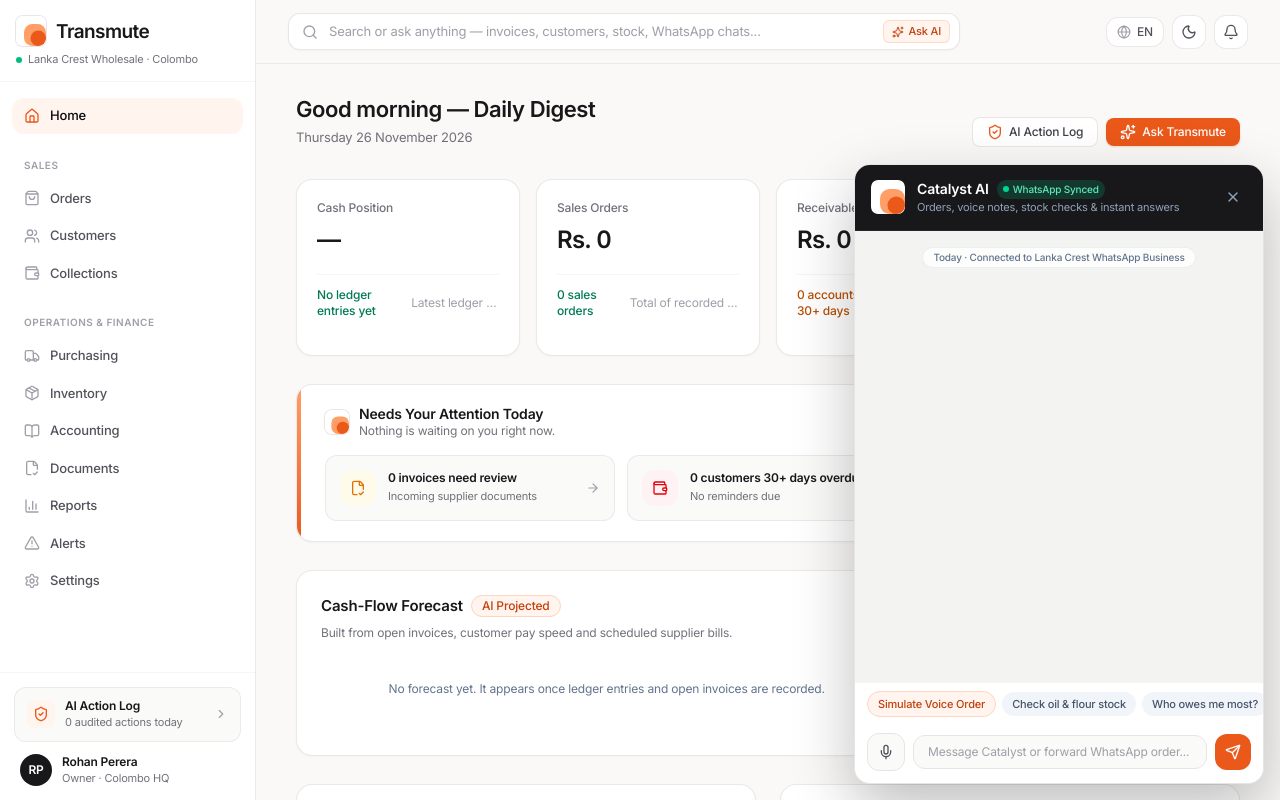
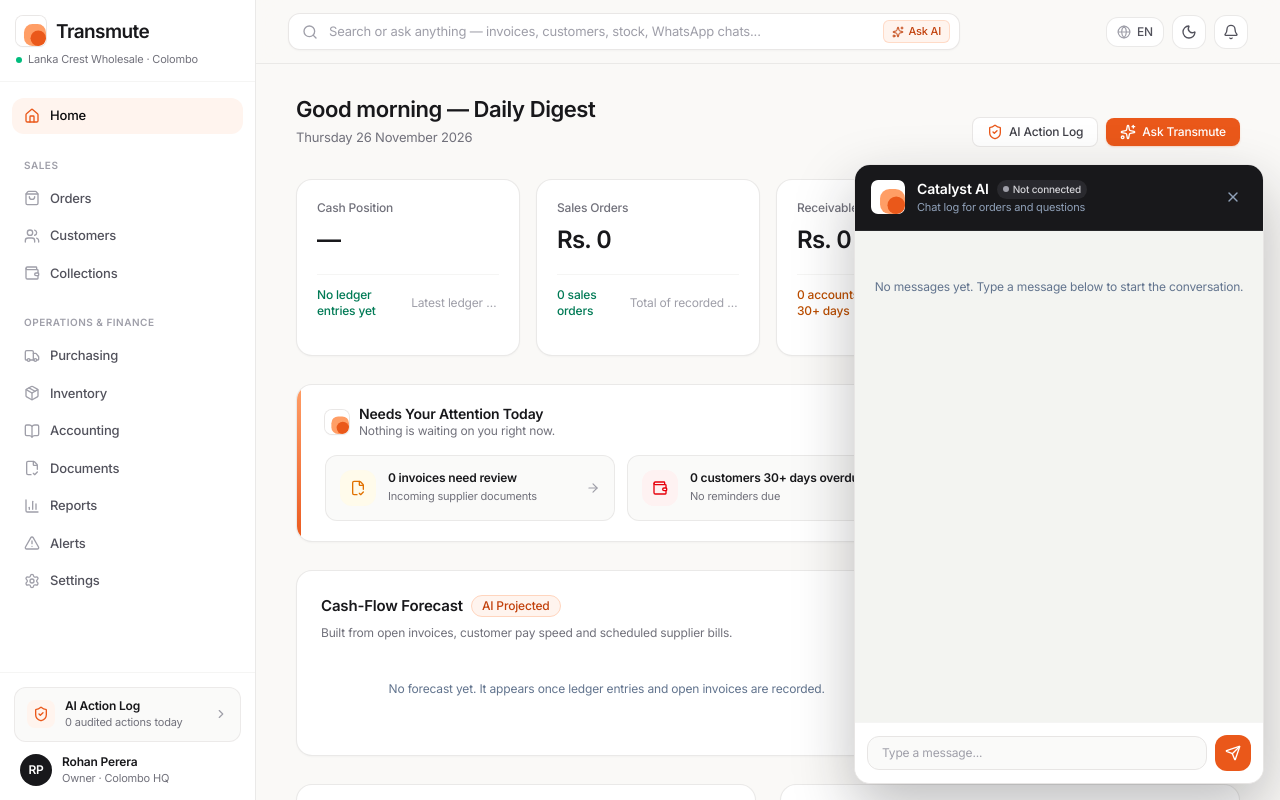
Before and after one commit to shihaz6/TransMute, a React (Vite) app in the folder frontend/: page / in a window 1280 px wide. Both pictures are taken after a click on the button "Catalyst AI". Shown: the top 800 px of the page. Built offline with nearby package versions, Linux system fonts and the light colour scheme; the HTML template or start-up script is replaced by a standard one.

Commit message:
Catalyst: remove scripted replies, simulated voice orders and canned data

```diff
--- a/frontend/src/components/overlays/CatalystPanel.tsx
+++ b/frontend/src/components/overlays/CatalystPanel.tsx
@@ -3,12 +3,10 @@ import {
   Check,
   CheckCheck,
   ExternalLink,
-  Mic,
   PackageCheck,
   Pause,
   Play,
   Send,
-  Sparkles,
   X,
 } from 'lucide-react';
 import { useErp } from '@/context/ErpContext';
@@ -16,6 +14,13 @@ import { Button, cn } from '@/components/ui/Primitives';
 import { TransmuteMark } from '@/components/ui/TransmuteLogo';
 import { formatRs } from '@/utils/format';
 import { CatalystMessage } from '@/types/erp';
+
+const NOT_CONNECTED_REPLY =
+  'Catalyst is not connected to an AI service yet, so it cannot check stock, balances or orders. Your message has been saved in this chat.';
+
+function nowLabel(): string {
+  return new Date().toLocaleTimeString([], { hour: '2-digit', minute: '2-digit' });
+}
 
 export function CatalystPanel() {
   const {
@@ -32,7 +37,6 @@ export function CatalystPanel() {
   const [input, setInput] = useState('');
   const [playingId, setPlayingId] = useState<string | null>(null);
   const [playProgress, setPlayProgress] = useState(0);
-  const [recordingVoice, setRecordingVoice] = useState(false);
   const scrollRef = useRef<HTMLDivElement>(null);
 
   useEffect(() => {
@@ -55,6 +59,7 @@ export function CatalystPanel() {
     return () => clearInterval(interval);
   }, [playingId]);
 
+  // Confirms a draft order that is already in the ERP (shown when a message carries an order preview).
   const handleConfirmOrder = (msgId: string, orderId: string, customer: string) => {
     setCatalystMessages((prev) =>
       prev.map((m) =>
@@ -69,14 +74,13 @@ export function CatalystPanel() {
     addAiLog({
       module: 'Catalyst',
       action: `Confirmed & invoiced ${orderId} for ${customer} via Catalyst chat`,
-      reason: 'Owner tapped Confirm & Invoice after stock availability check passed.',
-      confidence: 97,
-      approvedBy: 'Rohan (Owner)',
+      reason: 'Owner confirmed the order in Catalyst.',
+      approvedBy: 'Owner',
       outcome: 'approved',
     });
     addToast({
-      title: `Order ${orderId} Confirmed & Invoiced`,
-      description: `WhatsApp invoice PDF sent to ${customer}.`,
+      title: `Order ${orderId} confirmed & invoiced`,
+      description: `${customer} · invoice ready.`,
       variant: 'success',
     });
   };
@@ -88,141 +92,17 @@ export function CatalystPanel() {
       id: `cat-u-${Date.now()}`,
       sender: 'user',
       senderLabel: 'You (Owner)',
-      timestamp: 'Just now',
+      timestamp: nowLabel(),
       text: trimmed,
     };
-    setCatalystMessages((prev) => [...prev, userMsg]);
-    setInput('');
-
-    setTimeout(() => {
-      const lower = trimmed.toLowerCase();
-      let replyText =
-        'Checked your live ERP data: Cash position is Rs. 4,860,000, 3 supplier invoices need review, and Prima Wheat Flour 25kg is down to 24 bags (1.5 days of cover). Would you like me to draft a reorder PO?';
-      if (lower.includes('stock') || lower.includes('oil') || lower.includes('flour') || lower.includes('coconut')) {
-        replyText =
-          'Live Stock Check:\n• Marina Coconut Oil 1L Case: 68 Peliyagoda Stores · 12 Pettah Shop · 6 Van 1 (Healthy)\n• Prima Wheat Flour 25kg Bag: 18 Stores · 6 Shop · 0 Van 1 (Critical — below 60 reorder level)';
-      } else if (lower.includes('owe') || lower.includes('overdue') || lower.includes('wijesinghe')) {
-        replyText =
-          'Top Overdue Accounts:\n1. Wijesinghe Super Centre (Maharagama) — Rs. 845,000 (38 days overdue, High Risk)\n2. Kandy City Stores — Rs. 620,000 (33 days overdue, promised Rs. 310,000 on 16 Apr)';
-      }
-      const aiMsg: CatalystMessage = {
+    const replyMsg: CatalystMessage = {
       id: `cat-a-${Date.now()}`,
       sender: 'ai',
-        timestamp: 'Just now',
-        text: replyText,
+      timestamp: nowLabel(),
+      text: NOT_CONNECTED_REPLY,
     };
-      setCatalystMessages((prev) => [...prev, aiMsg]);
-    }, 550);
-  };
-
-  const simulateVoiceOrder = () => {
-    setRecordingVoice(true);
-    setTimeout(() => {
-      setRecordingVoice(false);
-      const voiceId = `cat-v-${Date.now()}`;
-      const newOrderId = `SO-482${Math.floor(Math.random() * 7 + 2)}`;
-      const voiceMsg: CatalystMessage = {
-        id: voiceId,
-        sender: 'user',
-        senderLabel: 'You · Voice Note Order',
-        timestamp: 'Just now',
-        voiceNote: {
-          duration: '0:09',
-          seconds: 9,
-          transcript:
-            '"Ceylon Spice Kitchen ekata Marina Coconut Oil case 10k saha Keeri Samba 25kg bag 10k book karanna, stock check karala kiyanna."',
-          waveform: [30, 62, 48, 84, 70, 50, 88, 94, 60, 44, 76, 82, 52, 38, 66, 72, 40, 28],
-        },
-      };
-      setCatalystMessages((prev) => [...prev, voiceMsg]);
-
-      setTimeout(() => {
-        const aiReply: CatalystMessage = {
-          id: `cat-ai-${Date.now()}`,
-          sender: 'ai',
-          timestamp: 'Just now',
-          text: 'Got it! Transcribed your Singlish voice note and verified Peliyagoda Stores stock for Ceylon Spice Kitchen & Catering.',
-          orderPreview: {
-            customer: 'Ceylon Spice Kitchen & Catering',
-            orderId: newOrderId,
-            items: [
-              {
-                name: 'Marina Coconut Oil 1L x 12 Bottle Case',
-                qty: '10 Cases',
-                price: 32600,
-                stockStatus: 'in-stock',
-                stockNote: '68 in Peliyagoda Stores · OK',
-              },
-              {
-                name: 'Polonnaruwa Keeri Samba Rice 25kg Bag',
-                qty: '10 Bags',
-                price: 77000,
-                stockStatus: 'in-stock',
-                stockNote: '42 in Peliyagoda Stores · OK',
-              },
-            ],
-            total: 109600,
-            creditStatus: 'Low Risk · Rs. 195,000 / Rs. 350,000 limit',
-            confirmed: false,
-          },
-        };
-        setCatalystMessages((prev) => [...prev, aiReply]);
-        setOrders((prev) => [
-          {
-            id: newOrderId,
-            type: 'order',
-            customerId: 'CUST-06',
-            customerName: 'Ceylon Spice Kitchen & Catering',
-            source: 'whatsapp',
-            createdAt: 'Just now (via Catalyst Voice)',
-            status: 'confirmed',
-            total: 109600,
-            aiConfidence: 96,
-            originalMessage: {
-              sender: 'Rohan (Voice Note via Catalyst)',
-              phoneOrEmail: 'Catalyst Assistant',
-              timestamp: 'Just now',
-              isVoiceTranscript: true,
-              voiceDuration: '0:09',
-              text: 'Ceylon Spice Kitchen ekata Marina Coconut Oil case 10k saha Keeri Samba 25kg bag 10k book karanna, stock check karala kiyanna.',
-            },
-            items: [
-              {
-                id: `oi-${Date.now()}-1`,
-                sku: 'OIL-MAR-1L',
-                productName: 'Marina Coconut Oil 1L x 12 Bottle Case',
-                qty: 10,
-                unit: 'Cases',
-                unitPrice: 3260,
-                warehouseStock: 68,
-                shopStock: 12,
-                vanStock: 6,
-              },
-              {
-                id: `oi-${Date.now()}-2`,
-                sku: 'RIC-KSM-25',
-                productName: 'Polonnaruwa Keeri Samba Rice 25kg Bag',
-                qty: 10,
-                unit: 'Bags',
-                unitPrice: 7700,
-                warehouseStock: 42,
-                shopStock: 8,
-                vanStock: 4,
-              },
-            ],
-          },
-          ...prev,
-        ]);
-        addAiLog({
-          module: 'Catalyst',
-          action: `Created voice-note order ${newOrderId} for Ceylon Spice Kitchen (Rs. 109,600)`,
-          reason: 'Transcribed 0:09 Singlish voice note and verified Peliyagoda Stores stock availability.',
-          confidence: 96,
-          approvedBy: 'Pending confirmation in chat',
-          outcome: 'flagged',
-        });
-      }, 750);
-    }, 1000);
+    setCatalystMessages((prev) => [...prev, userMsg, replyMsg]);
+    setInput('');
   };
 
   return (
@@ -247,7 +127,7 @@ export function CatalystPanel() {
         </button>
       )}
 
-      {/* WhatsApp-style Catalyst Chat Panel */}
+      {/* Catalyst Chat Panel */}
       {catalystOpen && (
         <div className="fixed bottom-4 right-4 z-50 w-[410px] max-w-[calc(100vw-2rem)] h-[620px] max-h-[calc(100vh-2rem)] rounded-2xl bg-white dark:bg-[#151517] border border-stone-200 dark:border-zinc-800 shadow-[0_24px_60px_rgba(24,24,27,0.28)] flex flex-col overflow-hidden">
           {/* Header */}
@@ -257,14 +137,12 @@ export function CatalystPanel() {
               <div>
                 <div className="flex items-center gap-2">
                   <span className="text-sm font-semibold">Catalyst AI</span>
-                  <span className="inline-flex items-center gap-1 text-[10px] px-1.5 py-0.5 rounded-full bg-emerald-500/20 text-emerald-300 font-medium">
-                    <span className="w-1.5 h-1.5 rounded-full bg-emerald-400" />
-                    WhatsApp Synced
+                  <span className="inline-flex items-center gap-1 text-[10px] px-1.5 py-0.5 rounded-full bg-zinc-500/20 text-zinc-300 font-medium">
+                    <span className="w-1.5 h-1.5 rounded-full bg-zinc-400" />
+                    Not connected
                   </span>
                 </div>
-                <p className="text-[11px] text-slate-400">
-                  Orders, voice notes, stock checks & instant answers
-                </p>
+                <p className="text-[11px] text-slate-400">Chat log for orders and questions</p>
               </div>
             </div>
             <button
@@ -276,16 +154,16 @@ export function CatalystPanel() {
             </button>
           </div>
 
-          {/* Conversation Area — Subtle WhatsApp-inspired warm neutral pattern */}
+          {/* Conversation Area */}
           <div
             ref={scrollRef}
             className="flex-1 overflow-y-auto p-4 space-y-3.5 bg-[#F3F4F1] dark:bg-[#0D131F]"
           >
-            <div className="flex justify-center">
-              <span className="px-2.5 py-0.5 rounded-full text-[10px] font-medium bg-white/80 dark:bg-slate-800/90 text-slate-500 dark:text-slate-400 border border-slate-200/70 dark:border-slate-700/60">
-                Today · Connected to Lanka Crest WhatsApp Business
-              </span>
-            </div>
+            {catalystMessages.length === 0 && (
+              <p className="text-center text-xs text-slate-500 dark:text-slate-400 py-8">
+                No messages yet. Type a message below to start the conversation.
+              </p>
+            )}
 
             {catalystMessages.map((msg) => {
               const isUser = msg.sender === 'user';
@@ -312,7 +190,7 @@ export function CatalystPanel() {
                     {/* Text */}
                     {msg.text && <p className="whitespace-pre-line">{msg.text}</p>}
 
-                    {/* Voice Note Bubble */}
+                    {/* Voice Note Bubble (for recorded notes) */}
                     {msg.voiceNote && (
                       <div className="space-y-2 min-w-[240px]">
                         <div className="flex items-center gap-2.5">
@@ -355,16 +233,18 @@ export function CatalystPanel() {
                             {msg.voiceNote.duration}
                           </span>
                         </div>
+                        {msg.voiceNote.transcript && (
                           <div className="pt-1.5 border-t border-emerald-600/15 text-[11px] text-slate-700 dark:text-emerald-100/90 italic">
                             <span className="not-italic font-semibold text-emerald-800 dark:text-emerald-300 mr-1">
-                            AI Transcript:
+                              Transcript:
                             </span>
                             {msg.voiceNote.transcript}
                           </div>
+                        )}
                       </div>
                     )}
 
-                    {/* AI Order Confirmation & Stock Check Card */}
+                    {/* Order Confirmation Card */}
                     {msg.orderPreview && (
                       <div className="mt-2.5 rounded-xl bg-stone-50 dark:bg-[#111113] border border-stone-200 dark:border-zinc-800 overflow-hidden">
                         <div className="px-3 py-2 bg-[#FFF4EE] dark:bg-[#EA581A]/15 border-b border-[#FFD5BE]/70 dark:border-[#EA581A]/25 flex items-center justify-between">
@@ -393,9 +273,11 @@ export function CatalystPanel() {
                                 <div className="font-medium text-slate-900 dark:text-white">
                                   {item.name}
                                 </div>
-                                <div className="text-[10px] text-emerald-700 dark:text-emerald-400 mt-0.5">
-                                  ✓ Stock OK · {item.stockNote}
+                                {item.stockNote && (
+                                  <div className="text-[10px] text-slate-500 dark:text-slate-400 mt-0.5">
+                                    {item.stockNote}
                                   </div>
+                                )}
                               </div>
                               <div className="text-right shrink-0">
                                 <div className="font-semibold tabular-nums text-slate-900 dark:text-white">
@@ -410,15 +292,17 @@ export function CatalystPanel() {
                             <span>Order Total</span>
                             <span className="tabular-nums">{formatRs(msg.orderPreview.total)}</span>
                           </div>
+                          {msg.orderPreview.creditStatus && (
                             <div className="text-[10px] text-slate-500 dark:text-slate-400">
                               Credit: {msg.orderPreview.creditStatus}
                             </div>
+                          )}
 
                           <div className="pt-1 flex items-center gap-2">
                             {msg.orderPreview.confirmed ? (
                               <div className="w-full py-1.5 px-2.5 rounded-lg bg-emerald-50 dark:bg-emerald-950/50 text-emerald-700 dark:text-emerald-300 border border-emerald-200 dark:border-emerald-800 text-[11px] font-semibold flex items-center justify-center gap-1.5">
                                 <Check className="w-3.5 h-3.5" />
-                                Confirmed & WhatsApp Invoice Sent
+                                Confirmed & invoiced
                               </div>
                             ) : (
                               <>
@@ -463,49 +347,13 @@ export function CatalystPanel() {
             })}
           </div>
 
-          {/* Quick Prompt Chips */}
-          <div className="px-3 pt-2 pb-1 bg-white dark:bg-[#151517] border-t border-stone-100 dark:border-zinc-800 flex items-center gap-1.5 overflow-x-auto">
-            <button
-              onClick={simulateVoiceOrder}
-              disabled={recordingVoice}
-              className="px-2.5 py-1 rounded-full text-[11px] font-medium bg-[#FFF4EE] text-[#C2410C] border border-[#FFD5BE] dark:bg-[#EA581A]/15 dark:text-[#FF9E66] dark:border-[#EA581A]/30 whitespace-nowrap hover:bg-[#FFE6D8] cursor-pointer"
-            >
-              {recordingVoice ? 'Recording voice note...' : 'Simulate Voice Order'}
-            </button>
-            <button
-              onClick={() => setInput('Check stock for Marina Oil and Wheat Flour')}
-              className="px-2.5 py-1 rounded-full text-[11px] font-medium bg-slate-100 text-slate-600 dark:bg-slate-900 dark:text-slate-300 whitespace-nowrap hover:bg-slate-200 dark:hover:bg-slate-800 cursor-pointer"
-            >
-              Check oil & flour stock
-            </button>
-            <button
-              onClick={() => setInput('Who owes me most today?')}
-              className="px-2.5 py-1 rounded-full text-[11px] font-medium bg-slate-100 text-slate-600 dark:bg-slate-900 dark:text-slate-300 whitespace-nowrap hover:bg-slate-200 dark:hover:bg-slate-800 cursor-pointer"
-            >
-              Who owes me most?
-            </button>
-          </div>
-
           {/* Composer */}
-          <div className="p-3 bg-white dark:bg-[#151517] flex items-center gap-2 shrink-0">
-            <button
-              onClick={simulateVoiceOrder}
-              disabled={recordingVoice}
-              title="Send Voice Note Order"
-              className={cn(
-                'p-2.5 rounded-xl border transition-colors cursor-pointer shrink-0',
-                recordingVoice
-                  ? 'bg-red-50 border-red-300 text-red-600 animate-pulse'
-                  : 'bg-stone-50 dark:bg-zinc-900 border-stone-200 dark:border-zinc-800 text-zinc-600 dark:text-zinc-300 hover:border-[#EA581A]'
-              )}
-            >
-              <Mic className="w-4 h-4" />
-            </button>
+          <div className="p-3 bg-white dark:bg-[#151517] flex items-center gap-2 shrink-0 border-t border-stone-100 dark:border-zinc-800">
             <input
               value={input}
               onChange={(e) => setInput(e.target.value)}
               onKeyDown={(e) => e.key === 'Enter' && sendTextMessage()}
-              placeholder="Message Catalyst or forward WhatsApp order..."
+              placeholder="Type a message..."
               className="flex-1 bg-stone-50 dark:bg-zinc-900 border border-stone-200 dark:border-zinc-800 rounded-xl px-3.5 py-2 text-xs text-zinc-900 dark:text-zinc-100 placeholder:text-zinc-400 focus:outline-none focus:border-[#EA581A]"
             />
             <button
```
Lines whose indentation alone changed are shown as unchanged.
